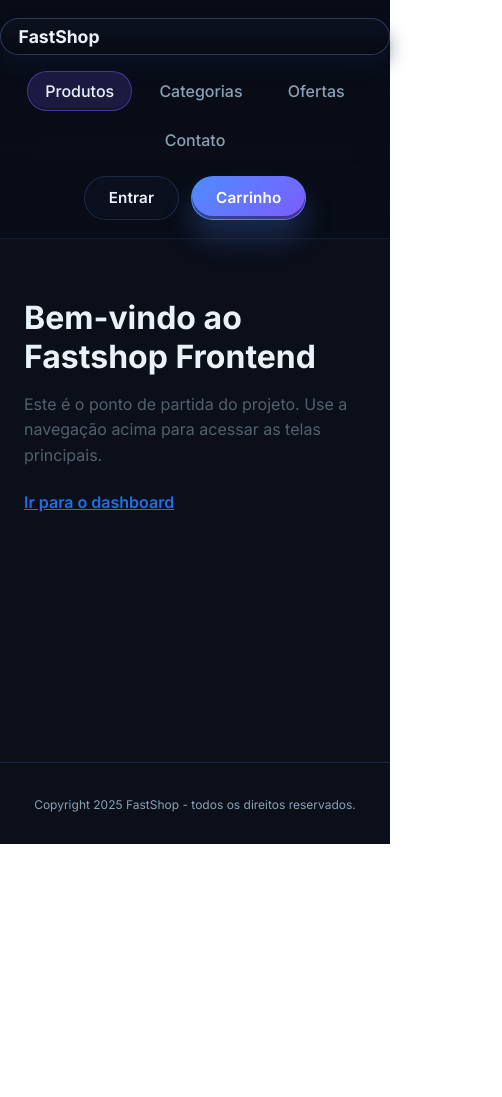
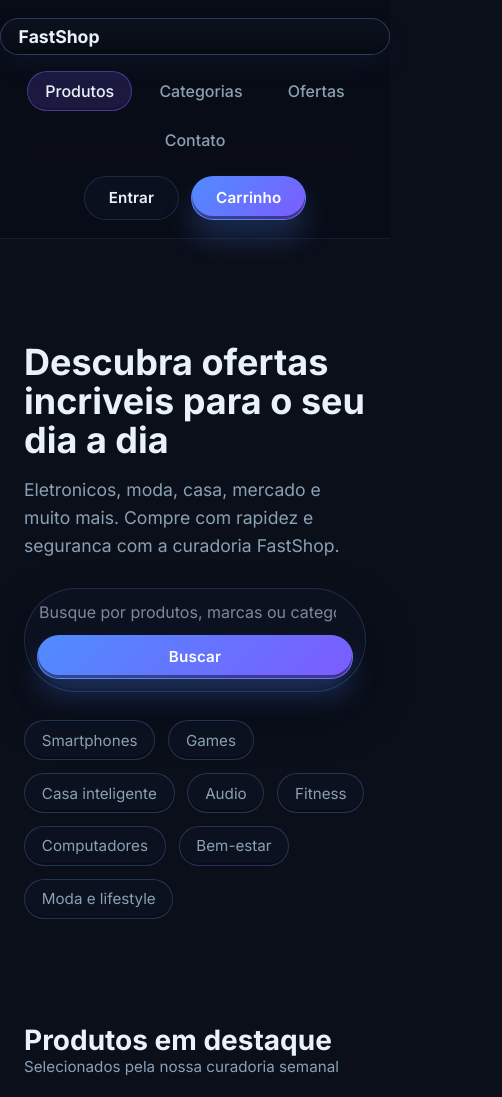
Before and after one commit to AlbertoVilar/fastshop-frontend, a React (Create React App) app: page / in a window 390 px wide. Shown: the top 1097 px of the page, 502 px wide, since content can reach past the window. Before the commit the page ends 844 px from the top, so only its background shows below. Built offline with nearby package versions, Linux system fonts and the light colour scheme.

Commit message:
feat: build home hero and featured sections

```diff
--- /dev/null
+++ b/src/pages/Home/HomePage.module.css
@@ -0,0 +1,176 @@
+.hero {
+  padding: 4.5rem 0 3rem;
+  display: flex;
+  flex-direction: column;
+  gap: 1.75rem;
+}
+
+.heroHeader {
+  display: grid;
+  gap: 1rem;
+}
+
+.heroTitle {
+  font-size: clamp(2.25rem, 5.2vw, 3.75rem);
+  line-height: 1.08;
+  margin: 0;
+}
+
+.heroSubtitle {
+  color: var(--color-muted);
+  font-size: 1.1rem;
+  line-height: 1.6;
+  margin: 0;
+  max-width: 720px;
+}
+
+.searchForm {
+  align-items: center;
+  background: rgba(13, 18, 34, 0.85);
+  border: 1px solid rgba(40, 56, 92, 0.7);
+  border-radius: 999px;
+  box-shadow:
+    inset 0 -3px rgba(8, 12, 24, 0.75),
+    0 22px 44px rgba(5, 8, 16, 0.55);
+  display: flex;
+  gap: 0.75rem;
+  max-width: 720px;
+  padding: 0.35rem 0.35rem 0.35rem 1.25rem;
+}
+
+.searchInput {
+  background: transparent;
+  border: none;
+  color: var(--color-text);
+  flex: 1;
+  font-size: 1rem;
+  height: 44px;
+  outline: none;
+}
+
+.searchInput::placeholder {
+  color: rgba(170, 188, 209, 0.7);
+}
+
+.categories {
+  display: flex;
+  flex-wrap: wrap;
+  gap: 0.8rem;
+}
+
+.section {
+  margin-top: 3.5rem;
+  display: flex;
+  flex-direction: column;
+  gap: 1.75rem;
+}
+
+.sectionHeader {
+  align-items: flex-end;
+  display: flex;
+  justify-content: space-between;
+  gap: 1rem;
+}
+
+.sectionTitle {
+  font-size: 1.75rem;
+  margin: 0;
+}
+
+.sectionSubtitle {
+  color: var(--color-muted);
+  font-size: 0.95rem;
+  margin: 0;
+}
+
+.grid {
+  display: grid;
+  gap: 1.75rem;
+  grid-template-columns: repeat(3, minmax(0, 1fr));
+}
+
+.cta {
+  margin: 4rem 0 2.5rem;
+}
+
+.ctaContent {
+  align-items: center;
+  background: linear-gradient(180deg, rgba(20, 26, 45, 0.95) 0%, rgba(17, 22, 42, 0.95) 100%);
+  border: 1px solid rgba(36, 49, 78, 0.85);
+  border-radius: var(--radius-lg);
+  display: grid;
+  gap: 1.5rem;
+  grid-template-columns: 1fr auto;
+  padding: 2.25rem 2rem;
+  box-shadow:
+    inset 0 -4px rgba(8, 12, 24, 0.7),
+    0 26px 44px rgba(8, 12, 24, 0.55);
+}
+
+.ctaTitle {
+  font-size: 1.9rem;
+  margin: 0 0 0.75rem;
+}
+
+.ctaText {
+  color: var(--color-muted);
+  margin: 0;
+  line-height: 1.6;
+  max-width: 520px;
+}
+
+.ctaForm {
+  align-items: center;
+  background: rgba(13, 18, 34, 0.85);
+  border: 1px solid rgba(40, 56, 92, 0.7);
+  border-radius: 999px;
+  box-shadow: inset 0 -3px rgba(8, 12, 24, 0.65);
+  display: flex;
+  gap: 0.75rem;
+  padding: 0.35rem 0.35rem 0.35rem 1.1rem;
+}
+
+.ctaInput {
+  background: transparent;
+  border: none;
+  color: var(--color-text);
+  flex: 1;
+  font-size: 1rem;
+  height: 44px;
+  outline: none;
+}
+
+.ctaInput::placeholder {
+  color: rgba(170, 188, 209, 0.7);
+}
+
+@media (max-width: 1024px) {
+  .grid {
+    grid-template-columns: repeat(2, minmax(0, 1fr));
+  }
+}
+
+@media (max-width: 768px) {
+  .searchForm {
+    flex-direction: column;
+    align-items: stretch;
+    padding: 0.75rem;
+  }
+
+  .ctaForm {
+    flex-direction: column;
+    align-items: stretch;
+    padding: 0.75rem;
+  }
+}
+
+@media (max-width: 640px) {
+  .grid {
+    grid-template-columns: 1fr;
+  }
+
+  .sectionHeader {
+    flex-direction: column;
+    align-items: flex-start;
+  }
+}
--- a/src/pages/Home/HomePage.tsx
+++ b/src/pages/Home/HomePage.tsx
@@ -1,16 +1,168 @@
 import { FC } from 'react';
-import { Link } from 'react-router-dom';
+import { Button } from '../../components/ui/Button';
+import {
+  Card,
+  CardActions,
+  CardBody,
+  CardDescription,
+  CardMedia,
+  CardPrice,
+  CardTitle,
+} from '../../components/ui/Card';
+import { Chip } from '../../components/ui/Chip';
+import styles from './HomePage.module.css';
+
+const categories = [
+  'Smartphones',
+  'Games',
+  'Casa inteligente',
+  'Audio',
+  'Fitness',
+  'Computadores',
+  'Bem-estar',
+  'Moda e lifestyle',
+] as const;
+
+type Product = {
+  id: string;
+  title: string;
+  price: string;
+  description: string;
+  image: string;
+};
+
+const featuredProducts: Product[] = [
+  {
+    id: 'pulse-x',
+    title: 'Smartphone Pulse X',
+    price: 'R$ 2.799,00',
+    description: 'Tela 6.7" 120 Hz, camera tripla 64 MP, 5G',
+    image:
+      'https://images.unsplash.com/photo-1511707171634-5f897ff02aa9?q=80&w=1200&auto=format&fit=crop',
+  },
+  {
+    id: 'playbox-pro',
+    title: 'Console PlayBox Pro',
+    price: 'R$ 4.499,00',
+    description: 'SSD 1 TB, ray tracing, dois controles sem fio',
+    image:
+      'https://images.unsplash.com/photo-1542751110-97427bbecf20?q=80&w=1200&auto=format&fit=crop',
+  },
+  {
+    id: 'aurora-headset',
+    title: 'Headset Aurora Wireless',
+    price: 'R$ 899,00',
+    description: 'Cancelamento de ruido ativo, 32 h de bateria, Bluetooth 5.3',
+    image:
+      'https://images.unsplash.com/photo-1512499617640-c2f999098c4b?q=80&w=1200&auto=format&fit=crop',
+  },
+  {
+    id: 'lumen-lamp',
+    title: 'Luminaria Lumen Desk',
+    price: 'R$ 349,00',
+    description: 'LED RGB, carregamento wireless e ajuste de intensidade',
+    image:
+      'https://images.unsplash.com/photo-1526328828355-54f8a1c89c62?q=80&w=1200&auto=format&fit=crop',
+  },
+  {
+    id: 'gravity-sneakers',
+    title: 'Gravity Sneakers',
+    price: 'R$ 629,00',
+    description: 'Tecnologia cloud step, indicado para treinos intensos',
+    image:
+      'https://images.unsplash.com/photo-1542291026-7eec264c27ff?q=80&w=1200&auto=format&fit=crop',
+  },
+  {
+    id: 'barista-plus',
+    title: 'Cafeteira Barista Plus',
+    price: 'R$ 1.199,00',
+    description: 'Espresso com moedor integrado e vaporizador profissional',
+    image:
+      'https://images.unsplash.com/photo-1505577078420-7c9fa3ee3eb2?q=80&w=1200&auto=format&fit=crop',
+  },
+];
 
 export const HomePage: FC = () => (
-  <section>
-    <h1 style={{ fontSize: '2rem', marginBottom: '1rem' }}>Bem-vindo ao Fastshop Frontend</h1>
-    <p style={{ color: '#52606d', lineHeight: 1.6 }}>
-      Este é o ponto de partida do projeto. Use a navegação acima para acessar as telas principais.
-    </p>
-    <p style={{ marginTop: '1.5rem' }}>
-      <Link to="/dashboard" style={{ color: '#1f6feb', fontWeight: 600 }}>
-        Ir para o dashboard
-      </Link>
-    </p>
-  </section>
+  <div>
+    <section className={styles.hero} id="produtos">
+      <header className={styles.heroHeader}>
+        <h1 className={styles.heroTitle}>Descubra ofertas incriveis para o seu dia a dia</h1>
+        <p className={styles.heroSubtitle}>
+          Eletronicos, moda, casa, mercado e muito mais. Compre com rapidez e seguranca com a
+          curadoria FastShop.
+        </p>
+      </header>
+
+      <form className={styles.searchForm} role="search">
+        <input
+          className={styles.searchInput}
+          type="search"
+          placeholder="Busque por produtos, marcas ou categorias"
+          aria-label="Buscar produto"
+        />
+        <Button type="submit" variant="primary">
+          Buscar
+        </Button>
+      </form>
+
+      <div className={styles.categories} id="categorias" aria-label="Categorias em destaque">
+        {categories.map((category) => (
+          <Chip key={category} as="span">
+            {category}
+          </Chip>
+        ))}
+      </div>
+    </section>
+
+    <section className={styles.section}>
+      <div className={styles.sectionHeader}>
+        <div>
+          <h2 className={styles.sectionTitle}>Produtos em destaque</h2>
+          <p className={styles.sectionSubtitle}>Selecionados pela nossa curadoria semanal</p>
+        </div>
+        <Button variant="ghost" size="sm" type="button">
+          Ver todos
+        </Button>
+      </div>
+
+      <div className={styles.grid}>
+        {featuredProducts.map((product) => (
+          <Card key={product.id}>
+            <CardMedia src={product.image} alt={product.title} />
+            <CardBody>
+              <CardTitle>{product.title}</CardTitle>
+              <CardPrice>{product.price}</CardPrice>
+              <CardDescription>{product.description}</CardDescription>
+              <CardActions>
+                <Button variant="outline" type="button" size="sm">
+                  Detalhes
+                </Button>
+                <Button variant="primary" type="button" size="sm">
+                  Adicionar
+                </Button>
+              </CardActions>
+            </CardBody>
+          </Card>
+        ))}
+      </div>
+    </section>
+
+    <section className={`${styles.section} ${styles.cta}`} id="contato">
+      <div className={styles.ctaContent}>
+        <div>
+          <h2 className={styles.ctaTitle}>Ofertas exclusivas toda semana</h2>
+          <p className={styles.ctaText}>
+            Assine a newsletter para receber previas de lancamentos, cupons especiais e conteudo
+            feito pela equipe FastShop.
+          </p>
+        </div>
+        <form className={styles.ctaForm}>
+          <input className={styles.ctaInput} type="email" placeholder="Seu melhor e-mail" />
+          <Button type="submit" variant="primary">
+            Quero receber
+          </Button>
+        </form>
+      </div>
+    </section>
+  </div>
 );
```
